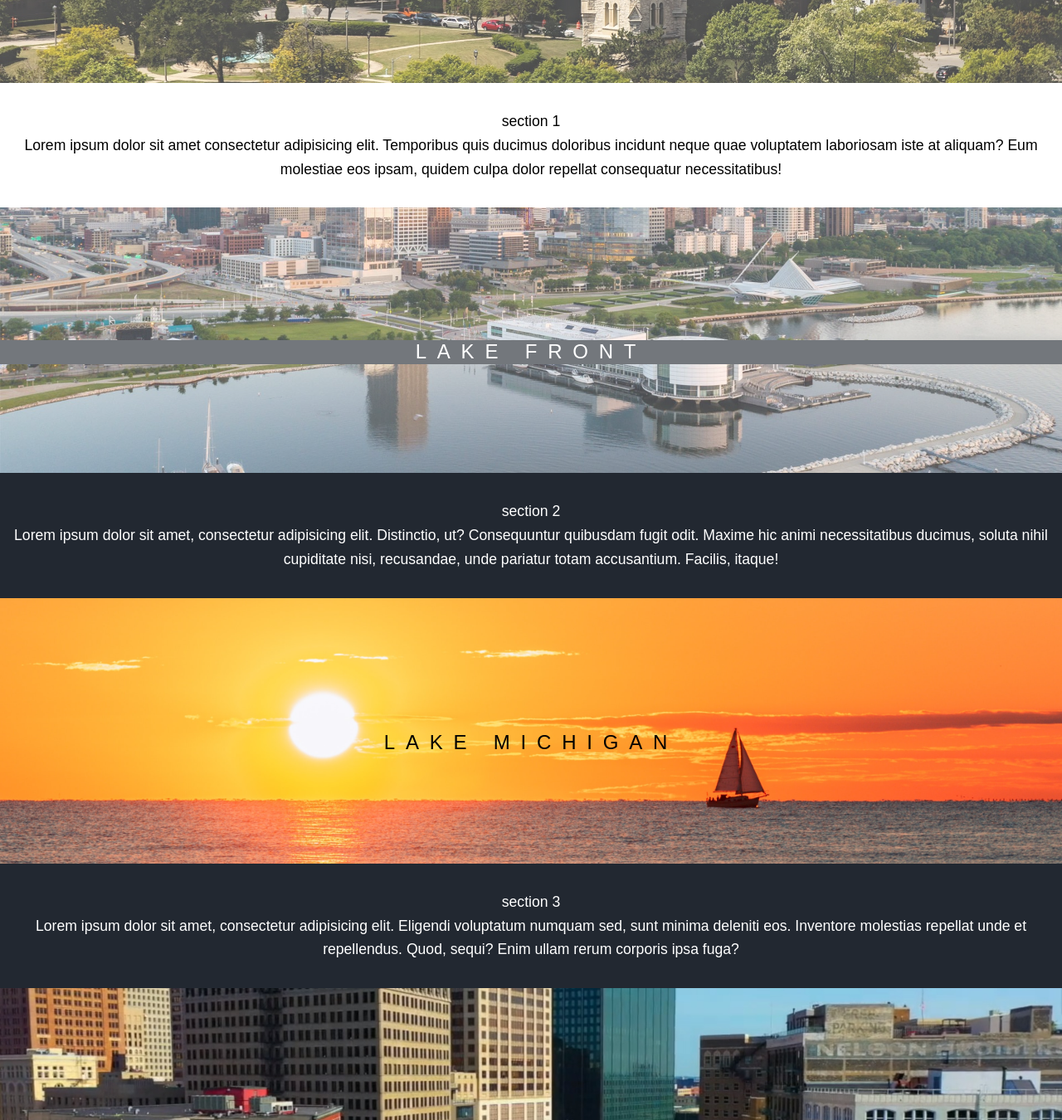
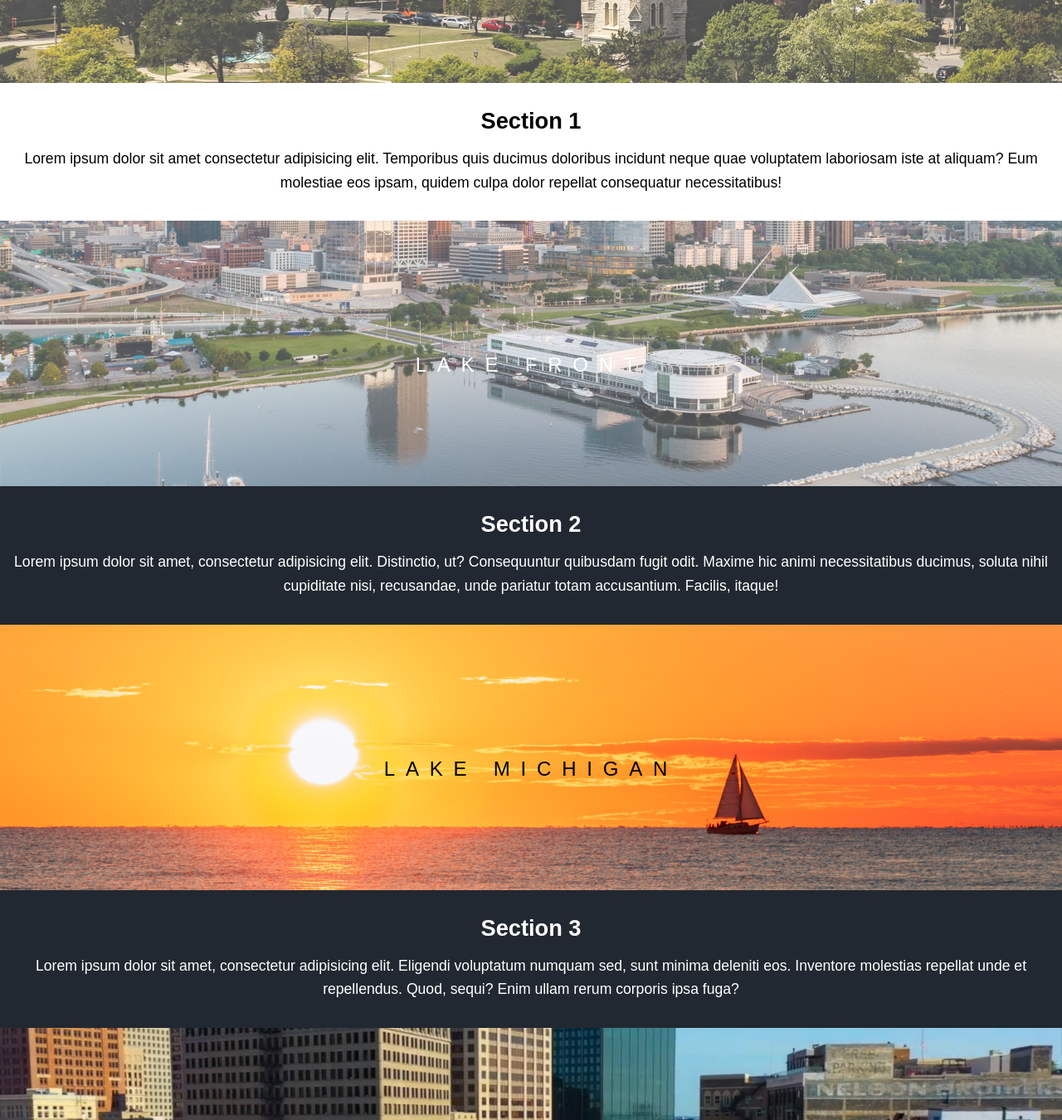
Before and after one commit to vsvang87/ParallaxPage, a website: page index.html in a window 1280 px wide. Shown: the part 700-2050 px from the top of the page at 83% size. Drawn offline with Linux system fonts and the light colour scheme.

Commit message:
March 13th, second update

```diff
--- a/css/stylesheet.css
+++ b/css/stylesheet.css
@@ -60,6 +60,11 @@ body {
   width: 100%;
   position: relative;
 }
+.title {
+  font-size: 1.7rem;
+  font-weight: 600;
+  padding-bottom: 1rem;
+}
 p {
   text-align: center;
 }
@@ -90,6 +95,5 @@ p {
   font-size: 1.5rem;
 }
 .border .ptext {
-  background-color: #393e46;
   color: white;
 }
--- a/index.html
+++ b/index.html
@@ -17,7 +17,7 @@
     <section class="main__img__three">
       <div class="container">
         <div class="section__two section">
-          <p class="title">section 1</p>
+          <p class="title">Section 1</p>
           <p>
             Lorem ipsum dolor sit amet consectetur adipisicing elit. Temporibus
             quis ducimus doloribus incidunt neque quae voluptatem laboriosam
@@ -34,7 +34,7 @@
     <section class="main__img__four">
       <div class="container">
         <div class="section__three section">
-          <p class="title">section 2</p>
+          <p class="title">Section 2</p>
           <p>
             Lorem ipsum dolor sit amet, consectetur adipisicing elit.
             Distinctio, ut? Consequuntur quibusdam fugit odit. Maxime hic animi
@@ -48,7 +48,7 @@
     <section class="main__img__five">
       <div class="container">
         <div class="section__four section">
-          <p class="title">section 3</p>
+          <p class="title">Section 3</p>
           <p>
             Lorem ipsum dolor sit amet, consectetur adipisicing elit. Eligendi
             voluptatum numquam sed, sunt minima deleniti eos. Inventore
```
